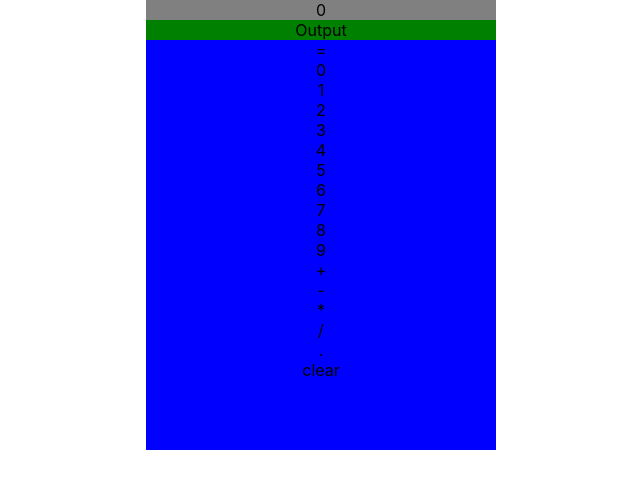
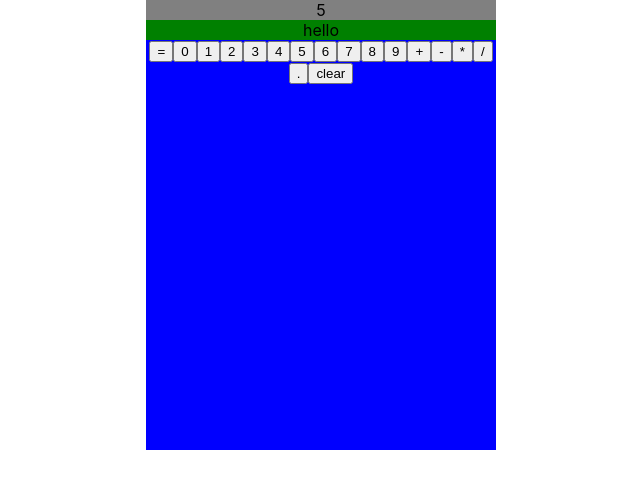
Before and after one commit to Ceddyp19/Calculator, a React (Create React App) app in the folder c-app/: page / in a window 1280 px wide. Shown: the top 488 px of the page, without its empty margins (366-1006 px from the left). Built offline with nearby package versions, Linux system fonts and the light colour scheme.

Commit message:
added state, clear button is working

```diff
--- a/c-app/src/Button.js
+++ b/c-app/src/Button.js
@@ -2,7 +2,7 @@
 function Button(props) {
 
         return (
-        <div className={props.class} id={props.id}>{props.text}</div>
+        <button className={props.class} id={props.id} onClick={props.action}>{props.text}</button>
         );
 
 }
--- a/c-app/src/Calculator.js
+++ b/c-app/src/Calculator.js
@@ -3,17 +3,24 @@ import FormulaScreen from './FormulaScreen';
 import OutputScreen from './OutputScreen';
 import Button from './Button'
 class Calculator extends Component {
-    state = { displayText: 0 }
+    state = {
+        formulaScreenText: 5,
+        outputScreenText: 'hello'
+    }
 
     clearDisplay = () => {
-        this.setState({ displayText: 0 })
+        this.setState({
+            formulaScreenText: 0,
+            outputScreenText: '0'
+        })
+
     }
 
     render() {
         return (
             <div id="calculator" style={{ backgroundColor: 'blue' }}>
-                <FormulaScreen displayText={this.state.displayText} />
-                <OutputScreen />
+                <FormulaScreen displayText={this.state.formulaScreenText} />
+                <OutputScreen outputText={this.state.outputScreenText}/>
                 <Button class='number' id='equals' text='=' />
                 <Button class='number' id='zero' text='0' />
                 <Button class='number' id='one' text='1' />
@@ -30,7 +37,7 @@ class Calculator extends Component {
                 <Button class='arithmetic' id='multiply' text='*' />
                 <Button class='arithmetic' id='divide' text='/' />
                 <Button id='decimal' text='.' />
-                <Button id='clear' text='clear' />
+                <Button id='clear' text='clear' action={this.clearDisplay} />
 
             </div>
         );
--- a/c-app/src/OutputScreen.js
+++ b/c-app/src/OutputScreen.js
@@ -3,7 +3,7 @@ import React, { Component } from 'react';
 class OutputScreen extends Component {
     state = {}
     render() {
-        return (<div id="display" style={{ backgroundColor: 'green' }}>Output</div>);
+        return (<div id="display" style={{ backgroundColor: 'green' }}>{this.props.outputText}</div>);
     }
 }
 
```
Also changed, not shown: 1 other file (tests, documents, lock files or other folders).
